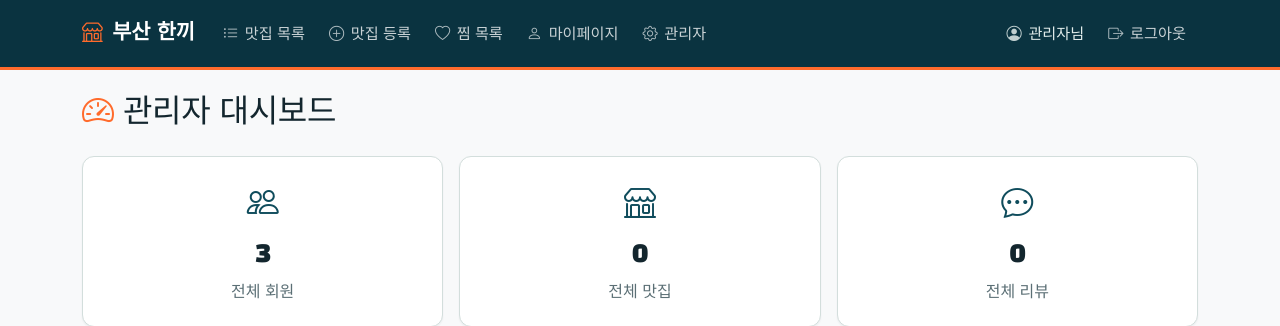
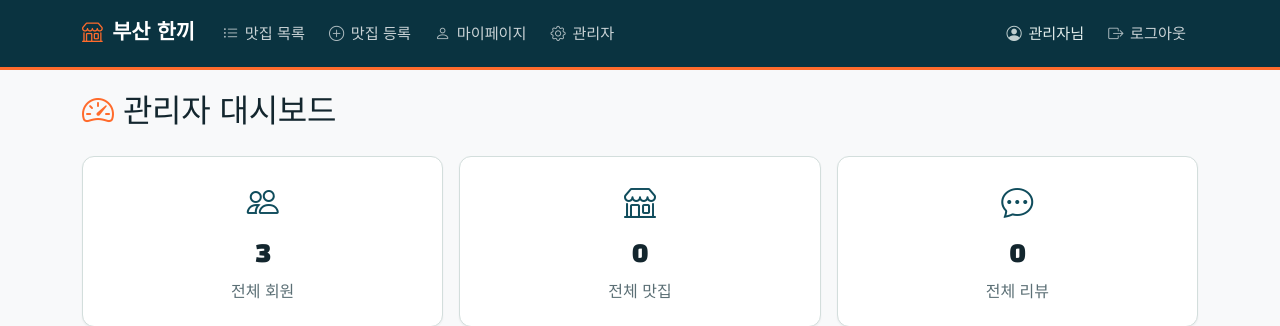
Before and after one commit to Laeva95/mymatzip, a Spring Boot app: page /admin in a window 1280 px wide. Shown: the top 326 px of the page. Run offline with Spring Boot 4, Linux system fonts and the light colour scheme; a user stored in the database is signed in; data that the repository does not hold is empty; some of the project's set-up classes (security, data sources, template engines, error pages and the like) are left out, and stand-ins take their place; database files in the repository are not loaded; some web fonts are replaced.

Commit message:
fix: 상단 네이게이션 바 찜 목록 삭제

```diff
--- a/src/main/resources/templates/fragments/layout.html
+++ b/src/main/resources/templates/fragments/layout.html
@@ -57,7 +57,6 @@
                     <li class="nav-item" th:if="${loginMember.role.name() == 'ADMIN' or loginMember.role.name() == 'OWNER'}">
                         <a class="nav-link" th:href="@{/restaurants/new}"><i class="bi bi-plus-circle"></i> 맛집 등록</a>
                     </li>
-                    <li class="nav-item"><a class="nav-link" th:href="@{/wishlists}"><i class="bi bi-heart"></i> 찜 목록</a></li>
                     <li class="nav-item"><a class="nav-link" th:href="@{/mypage}"><i class="bi bi-person"></i> 마이페이지</a></li>
                     <!--/* loginMember.role 은 Member.getRole() 이 돌려주는 Role enum. name() 은 "ADMIN" 같은 이름 문자열 */-->
                     <li class="nav-item" th:if="${loginMember.role.name() == 'ADMIN'}">
```
